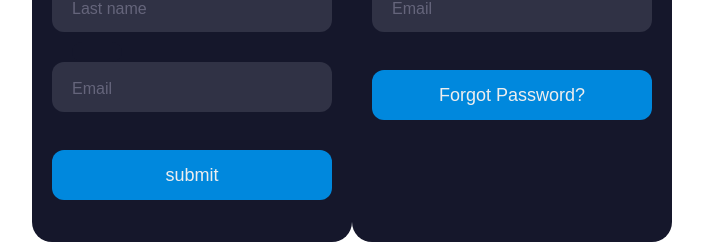
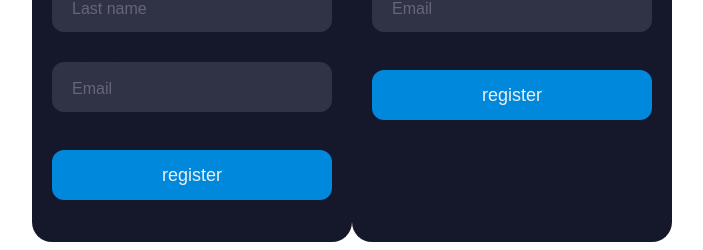
Before and after one commit to progresso85/Projet-dashboard_vueJS, a Vue app in the folder dashboard-admin/: page /connect in a window 1280 px wide. Shown: the part 344-594 px from the top of the page, without its empty margins (288-991 px from the left). Built offline with nearby package versions, Linux system fonts and the light colour scheme; no server answers.

Commit message:
login and register

```diff
--- a/dashboard-admin/package.json
+++ b/dashboard-admin/package.json
@@ -8,6 +8,7 @@
     "lint": "vue-cli-service lint"
   },
   "dependencies": {
+    "axios": "^0.27.2",
     "core-js": "^3.8.3",
     "pinia": "^2.0.22",
     "vue": "^3.2.13",
--- a/dashboard-admin/src/App.vue
+++ b/dashboard-admin/src/App.vue
@@ -6,6 +6,8 @@
   </nav>
   <router-view/>
 </template>
+
+
 
 <style>
 #app {
--- a/dashboard-admin/src/main.js
+++ b/dashboard-admin/src/main.js
@@ -1,5 +1,8 @@
 import { createApp } from 'vue'
 import App from './App.vue'
 import router from './router'
+import { createPinia } from 'pinia'
 
-createApp(App).use(router).mount('#app')
+const pinia = createPinia()
+
+createApp(App).use(router).use(pinia).mount('#app')
--- /dev/null
+++ b/dashboard-admin/src/store/clients.js
@@ -0,0 +1,16 @@
+import { defineStore } from "pinia";
+import axios from "axios";
+
+export const useClients = defineStore('clients',{
+    state:()=>{
+        return{
+        client: []
+        }
+    },
+    actions:{
+        async getClients(){
+            const {data} = await axios.get("http://localhost:3000/clients");
+            this.client = data;
+        },
+    }
+})
--- a/dashboard-admin/src/views/ConnectView.vue
+++ b/dashboard-admin/src/views/ConnectView.vue
@@ -5,41 +5,94 @@
             <div class="title">Register</div>
             <div class="subtitle">Let's create your account!</div>
             <div class="input-container ic1">
-                <input id="firstname" class="input" type="text" placeholder=" " />
+                <input id="firstname"  v-model="firstName" class="input" type="text" placeholder=" " />
                 <div class="cut"></div>
                 <label for="firstname" class="placeholder">First name</label>
             </div>
             <div class="input-container ic2">
-                <input id="lastname" class="input" type="text" placeholder=" " />
+                <input id="lastname" v-model="lastName" class="input" type="text" placeholder=" " />
                 <div class="cut"></div>
                 <label for="lastname" class="placeholder">Last name</label>
             </div>
             <div class="input-container ic2">
-                <input id="email" class="input" type="text" placeholder=" " />
+                <input id="email" v-model="email" class="input" type="text" placeholder=" " />
                 <div class="cut cut-short"></div>
                 <label for="email" class="placeholder">Email</label>
             </div>
-            <button type="text" class="submit">submit</button>
+            <router-link to="/about">
+            <button @click="registerClient()" type="text" class="submit">register</button>
+           </router-link>
         </div>
 
         <div class="form">
             <div class="title">Login</div>
             <div class="subtitle">Let's create your account!</div>
             <div class="input-container ic1">
-                <input id="firstname" class="input" type="text" placeholder=" " />
+                <input id="firstname" v-model="firstName" class="input" type="text" placeholder=" " />
                 <div class="cut"></div>
                 <label for="firstname" class="placeholder">First name</label>
             </div>
             <div class="input-container ic2">
-                <input id="email" class="input" type="text" placeholder=" " />
+                <input id="email" v-model="email" class="input" type="text" placeholder=" " />
                 <div class="cut cut-short"></div>
                 <label for="email" class="placeholder">Email</label>
             </div>
-            <button type="text" class="submit">Forgot Password?</button>
+            <router-link to="/about">
+            <button @click="loginClient()" type="text" class="submit">register</button>
+            </router-link>
         </div>
 
     </div>
 </template>
+
+<script>
+import axios from 'axios'
+import { useClients } from '../store/clients.js'
+import { mapStores, mapState } from 'pinia'
+    export default{
+      computed: {
+        ...mapStores(useClients),
+        ...mapState(useClients, ['client']),
+      },
+      beforeMount(){
+        this.clientsStore.getClients()
+      },
+      data(){
+        return{
+        //  currentUser: {}
+        firstName:"",
+        lastName:"",
+        email:""
+        }
+
+      },
+        methods:{
+          registerClient(){
+            let register = {
+              firstName : this.firstName,
+              lastName : this.lastName,
+              email : this.email,
+              order : [0],
+              money : 0
+            }
+            axios.post("http://localhost:3000/clients",register);
+          },
+          loginClient(){
+            const  firstname = this.firstName
+            const email = this.email
+           // console.log(this.client)
+            for(const client in this.clientsStore.client){
+              if(this.clientsStore.client[client].firstName == firstname && this.clientsStore.client[client].email == email){
+                this.loged=true;
+              }
+
+            }
+          }
+        }
+
+    }
+
+</script>
 
 <style>
 
```
Also changed, not shown: 1 other file (tests, documents, lock files or other folders).
